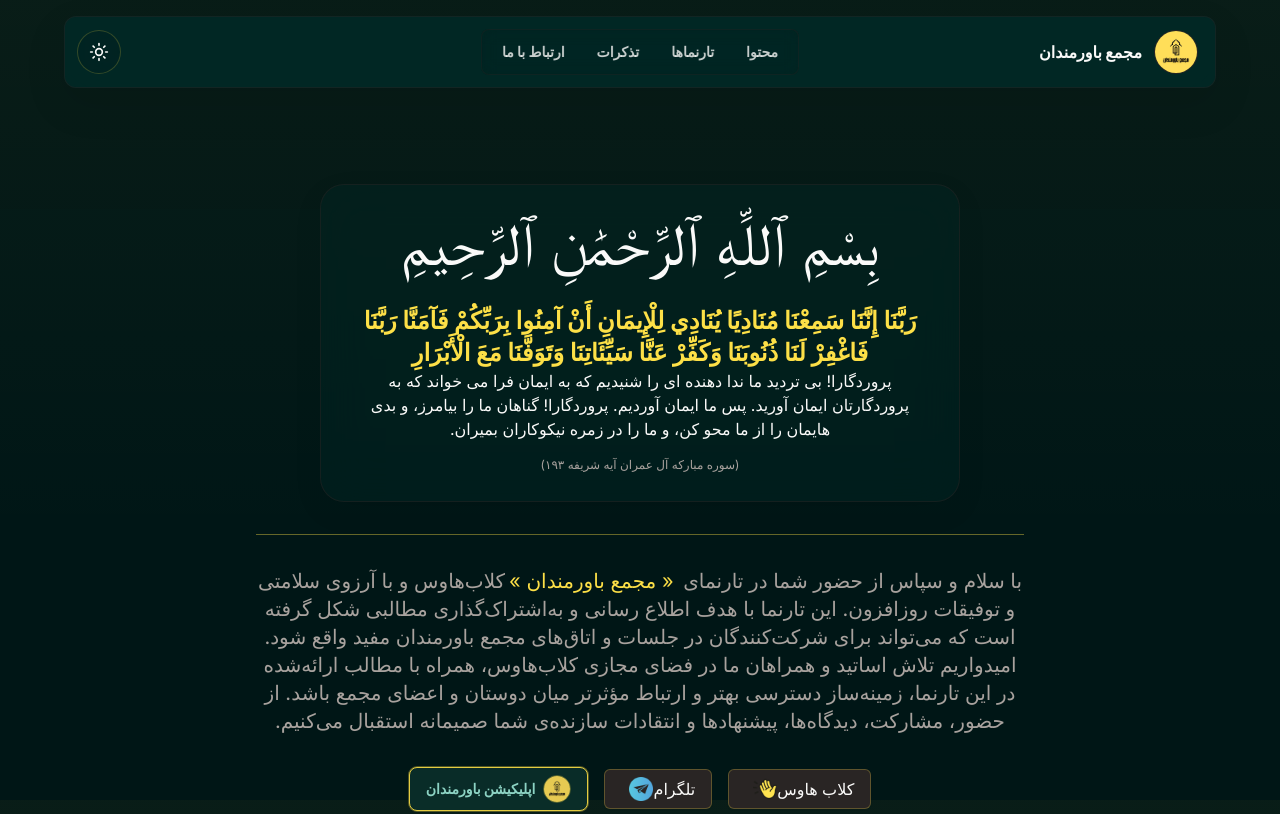
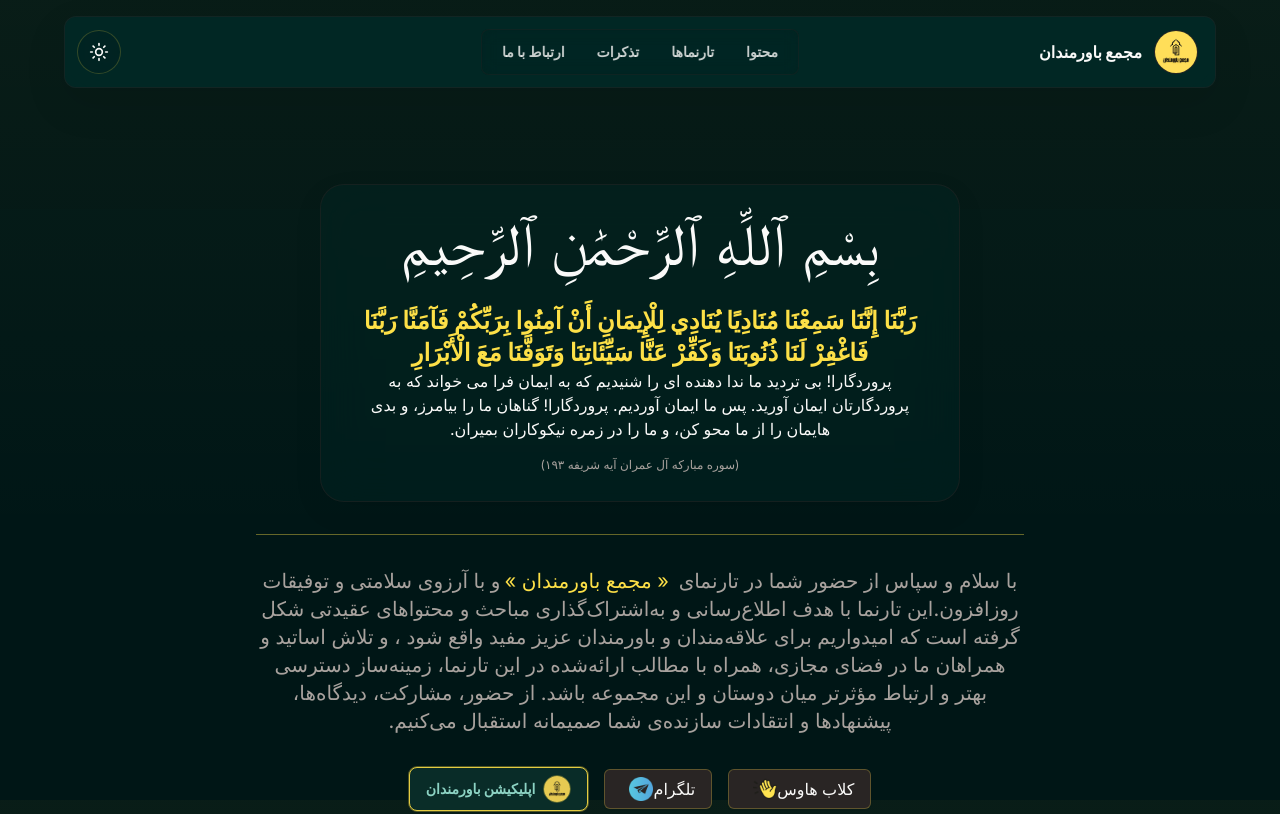
Before and after one commit to mah404/bavarmandan, a Next.js app: page / in a window 1280 px wide. Shown: the top 814 px of the page. Built offline with nearby package versions, Linux system fonts and the light colour scheme.

Commit message:
new added

```diff
--- a/components/layout/sections/BenefitTafsir.tsx
+++ b/components/layout/sections/BenefitTafsir.tsx
@@ -57,6 +57,7 @@ export const BenefitTafsir = () => {
   const [open, setOpen] = useState(false);
   const [sectionValue, setSectionValue] = useState<string | undefined>();
   const [sessionValue, setSessionValue] = useState<string | undefined>();
+  const [tartibiTopicValue, setTartibiTopicValue] = useState<string | undefined>();
   const [thematicTopicValue, setThematicTopicValue] = useState<string | undefined>();
   const { catalog, loading, error, load } = useAudioCatalog();
   const { play } = useAudioPlayer();
@@ -141,6 +142,12 @@ export const BenefitTafsir = () => {
     setSectionValue(target.accordionValue || "tafsir-tartibi");
     if (target.itemDomId) setSessionValue(target.itemDomId);
     if (
+      (target.accordionValue || "tafsir-tartibi") === "tafsir-tartibi" &&
+      target.itemDomId?.startsWith("tafsir-session-")
+    ) {
+      setTartibiTopicValue("tafsir-tartibi-hamd");
+    }
+    if (
       target.accordionValue === "tafsir-mozooei" &&
       target.itemDomId?.startsWith("tafsir-mozooei-session-")
     ) {
@@ -220,9 +227,23 @@ export const BenefitTafsir = () => {
                   <Accordion
                     type="single"
                     collapsible
+                    value={tartibiTopicValue}
+                    onValueChange={setTartibiTopicValue}
+                    className="w-full"
+                    dir="rtl"
+                  >
+                    <AccordionItem value="tafsir-tartibi-hamd">
+                      <AccordionTrigger className="text-right font-bold text-primary">
+                        سوره حمد
+                      </AccordionTrigger>
+                      <AccordionContent>
+                        <Accordion
+                          type="single"
+                          collapsible
                           value={sessionValue}
                           onValueChange={setSessionValue}
                           className="w-full"
+                          dir="rtl"
                         >
                           {[...tafsirSessions].reverse().map((session, index) => {
                             const audioUrl = session.audioUrl || session.url || "";
@@ -360,6 +381,9 @@ export const BenefitTafsir = () => {
                               </AccordionItem>
                             );
                           })}
+                        </Accordion>
+                      </AccordionContent>
+                    </AccordionItem>
                   </Accordion>
                 ) : (
                   <p className="py-4 text-center text-lg font-semibold text-muted-foreground">
--- a/components/layout/sections/hero.tsx
+++ b/components/layout/sections/hero.tsx
@@ -15,9 +15,10 @@ export const HeroSection = () => {
             dir="rtl"
           >
             <FloatInPlace className="mx-auto mb-8 text-center text-[1.95rem] font-thin leading-tight sm:text-4xl md:text-6xl">
-              <span className="block whitespace-nowrap">بِسْمِ ٱللَّهِ ٱلرَّحْمَٰنِ ٱلرَّحِيمِ</span>
+              <span className="block whitespace-nowrap">
+                بِسْمِ ٱللَّهِ ٱلرَّحْمَٰنِ ٱلرَّحِيمِ
+              </span>
             </FloatInPlace>
-
             <span className="text-primary text-xl font-bold leading-relaxed sm:text-2xl">
               رَبَّنَا إِنَّنَا سَمِعْنَا مُنَادِيًا يُنَادِي لِلْإِيمَانِ أَنْ
               آمِنُوا بِرَبِّكُمْ فَآمَنَّا رَبَّنَا فَاغْفِرْ لَنَا ذُنُوبَنَا
@@ -42,13 +43,13 @@ export const HeroSection = () => {
             <span className=" inline-block whitespace-nowrap text-primary pl-1  pr-1">
               « مجمع باورمندان »
             </span>
-            کلاب‌هاوس و با آرزوی سلامتی و توفیقات روزافزون. این تارنما با هدف
-            اطلاع‌ رسانی و به‌اشتراک‌گذاری مطالبی شکل گرفته است که می‌تواند برای
-            شرکت‌کنندگان در جلسات و اتاق‌های مجمع باورمندان مفید واقع شود.
-            امیدواریم تلاش اساتید و همراهان ما در فضای مجازی کلاب‌هاوس، همراه با
-            مطالب ارائه‌شده در این تارنما، زمینه‌ساز دسترسی بهتر و ارتباط مؤثرتر
-            میان دوستان و اعضای مجمع باشد. از حضور، مشارکت، دیدگاه‌ها، پیشنهادها
-            و انتقادات سازنده‌ی شما صمیمانه استقبال می‌کنیم.
+            و با آرزوی سلامتی و توفیقات روزافزون.این تارنما با هدف اطلاع‌رسانی و
+            به‌اشتراک‌گذاری مباحث و محتواهای عقیدتی شکل گرفته است که امیدواریم
+            برای علاقه‌مندان و باورمندان عزیز مفید واقع شود ، و تلاش اساتید و
+            همراهان ما در فضای مجازی، همراه با مطالب ارائه‌شده در این تارنما،
+            زمینه‌ساز دسترسی بهتر و ارتباط مؤثرتر میان دوستان و این مجموعه باشد.
+            از حضور، مشارکت، دیدگاه‌ها، پیشنهادها و انتقادات سازنده‌ی شما
+            صمیمانه استقبال می‌کنیم.
           </p>
 
           <div className="flex flex-col items-center justify-center gap-4 md:flex-row">
@@ -77,10 +78,7 @@ export const HeroSection = () => {
                 variant="secondary"
                 className="modern-action w-full text-md"
               >
-              <Link
-                href="https://t.me/bavarmandan110"
-                target="_blank"
-              >
+                <Link href="https://t.me/bavarmandan110" target="_blank">
                   تلگرام
                   <img
                     src="/telegramicon.png"
--- a/lib/getLatestAudios.ts
+++ b/lib/getLatestAudios.ts
@@ -61,7 +61,7 @@ function nashaatLatestRank(rank: number) {
 }
 
 function beliefLatestRank(rank: number) {
-  return latestSectionRankBase + 900 + rank;
+  return latestSectionRankBase + 1_300 + rank;
 }
 
 function firstDate(item?: Record<string, unknown> | null) {
@@ -257,7 +257,7 @@ export function getLatestAudios(
         title: session.title || "",
         url,
         createdAt: firstDate(session),
-        description: `تفسیر قرآن - ${session.title || `جلسه ${index + 1}`}`,
+        description: `تفسیر ترتیبی - سوره حمد - ${session.title || `جلسه ${index + 1}`}`,
         sheetId: "tafsir",
         accordionValue: "tafsir-tartibi",
         itemDomId: `tafsir-session-${session.id || index}`,
```
Lines whose indentation alone changed are shown as unchanged.
